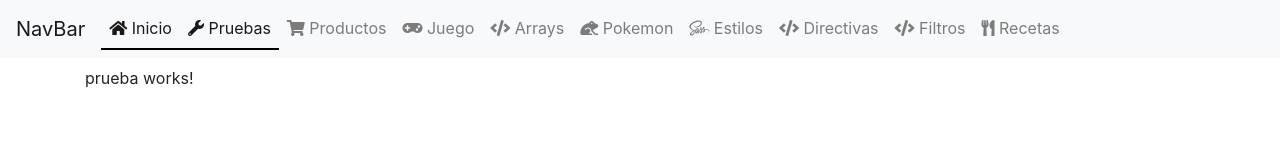
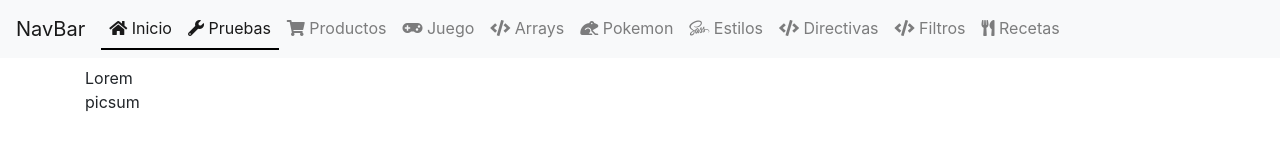
Before and after one commit to JosebaMerino/AngularIpartek, an Angular app: page /pruebas in a window 1280 px wide. Shown: the top 164 px of the page. Built offline with nearby package versions, Linux system fonts and the light colour scheme.

Commit message:
Menudo fallo mas tonto

```diff
--- a/src/app/app-routing.module.ts
+++ b/src/app/app-routing.module.ts
@@ -13,6 +13,7 @@ import { Error404Component } from './paginas/error404/error404.component';
 import { SaludarComponent } from './paginas/saludar/saludar.component';
 import { ComparadorComponent } from './paginas/comparador/comparador.component';
 import { PruebaComponent } from './componentes/prueba/prueba.component';
+import { PruebasComponent } from './paginas/pruebas/pruebas.component';
 
 
 /**
@@ -32,7 +33,7 @@ const routes: Routes = [
   // sirve para indicar que :pNombre es un parametro
   { path: 'saludar/:pNombre', component: SaludarComponent},
   { path: 'comparador', component: ComparadorComponent},
-  { path: 'pruebas', component: PruebaComponent},
+  { path: 'pruebas', component: PruebasComponent},
   { path: '**', component: Error404Component}
 ];
 
--- a/src/app/paginas/pruebas/pruebas.component.html
+++ b/src/app/paginas/pruebas/pruebas.component.html
@@ -1 +1,4 @@
-<p>pruebas works!</p>
+<div>
+  <div> Lorem</div>
+  <div> picsum</div>
+</div>
--- a/src/app/paginas/pruebas/pruebas.component.ts
+++ b/src/app/paginas/pruebas/pruebas.component.ts
@@ -7,7 +7,9 @@ import { Component, OnInit } from '@angular/core';
 })
 export class PruebasComponent implements OnInit {
 
-  constructor() { }
+  constructor() {
+    console.trace('Hola desde PruebasComponent')
+  } // constructor
 
   ngOnInit() {
   }
```
